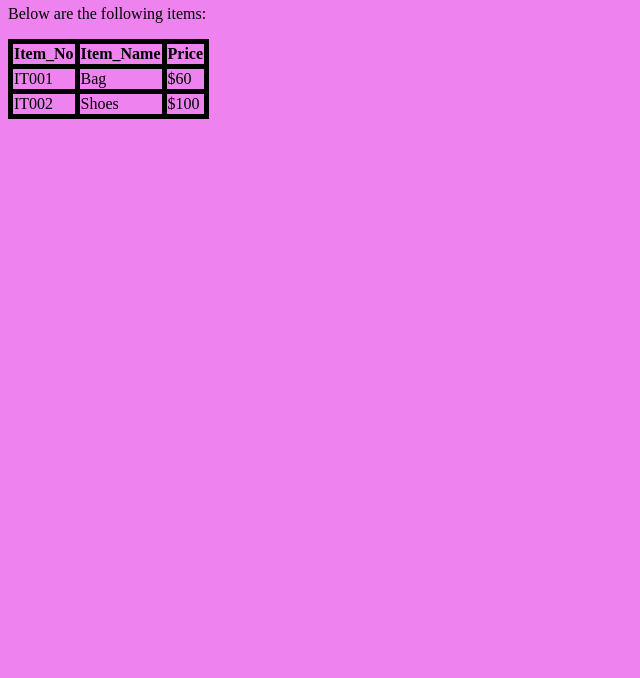
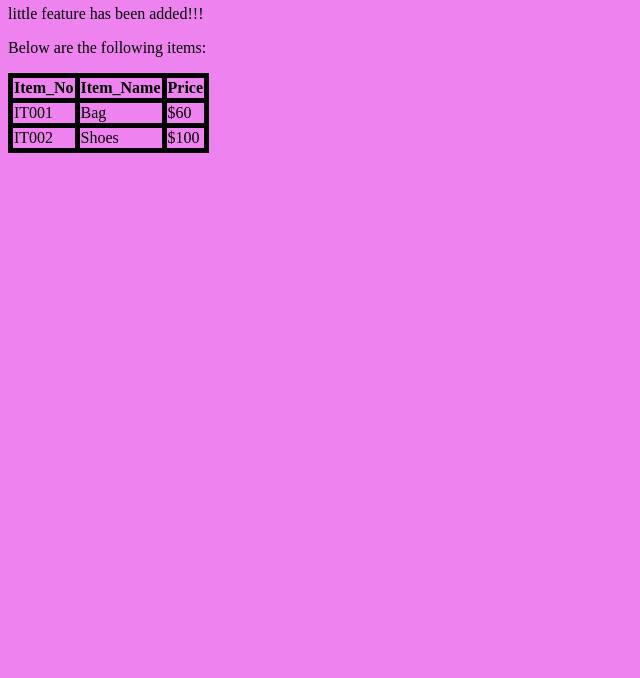
Before and after one commit to CodePlusCoffee/Items, a plain HTML site: page hardcode.html in a window 1280 px wide. Shown: the part 122-800 px from the top of the page, without its empty margins (0-640 px from the left). Drawn offline with Linux system fonts and the light colour scheme.

Commit message:
changing text for littlefeature

```diff
--- a/hardcode.html
+++ b/hardcode.html
@@ -19,6 +19,7 @@
 
       <h2>Items</h2>
 
+      <p>little feature has been added!!!</p>
       <p>Below are the following items:</p>
 
       <table>
```
